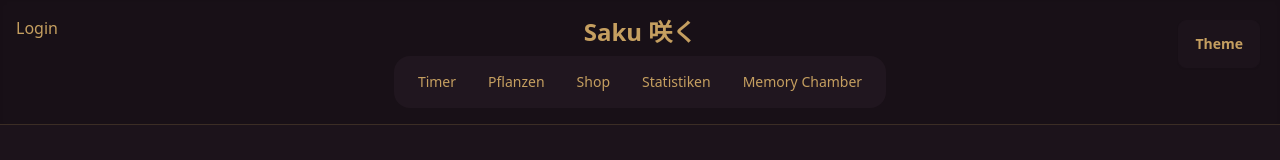
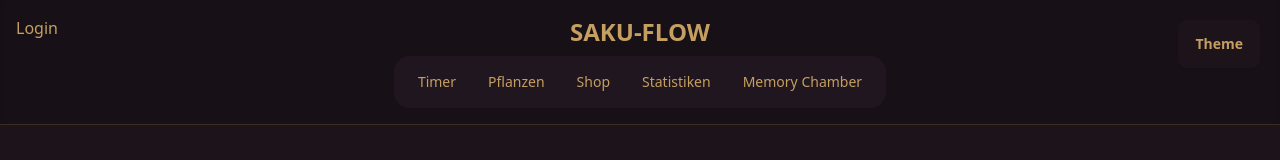
Before and after one commit to SakuFlow/Saku-Flow, a React app in the folder frontend/: page / in a window 1280 px wide. Shown: the top 160 px of the page. Built offline with nearby package versions, Linux system fonts and the light colour scheme; the HTML template or start-up script is replaced by a standard one.

Commit message:
name change

```diff
--- a/frontend/src/components/Navbar.jsx
+++ b/frontend/src/components/Navbar.jsx
@@ -13,7 +13,7 @@
         <ThemeController theme={theme} setTheme={setTheme} />
       </div>
 
-      <h1 className="text-2xl font-bold">Saku 咲く</h1>
+      <h1 className="text-2xl font-bold">SAKU-FLOW</h1>
 
       <ul className="menu menu-horizontal rounded-box bg-base-100 mt-2 inline-flex">
         <li><a href="/">Timer</a></li>
```
